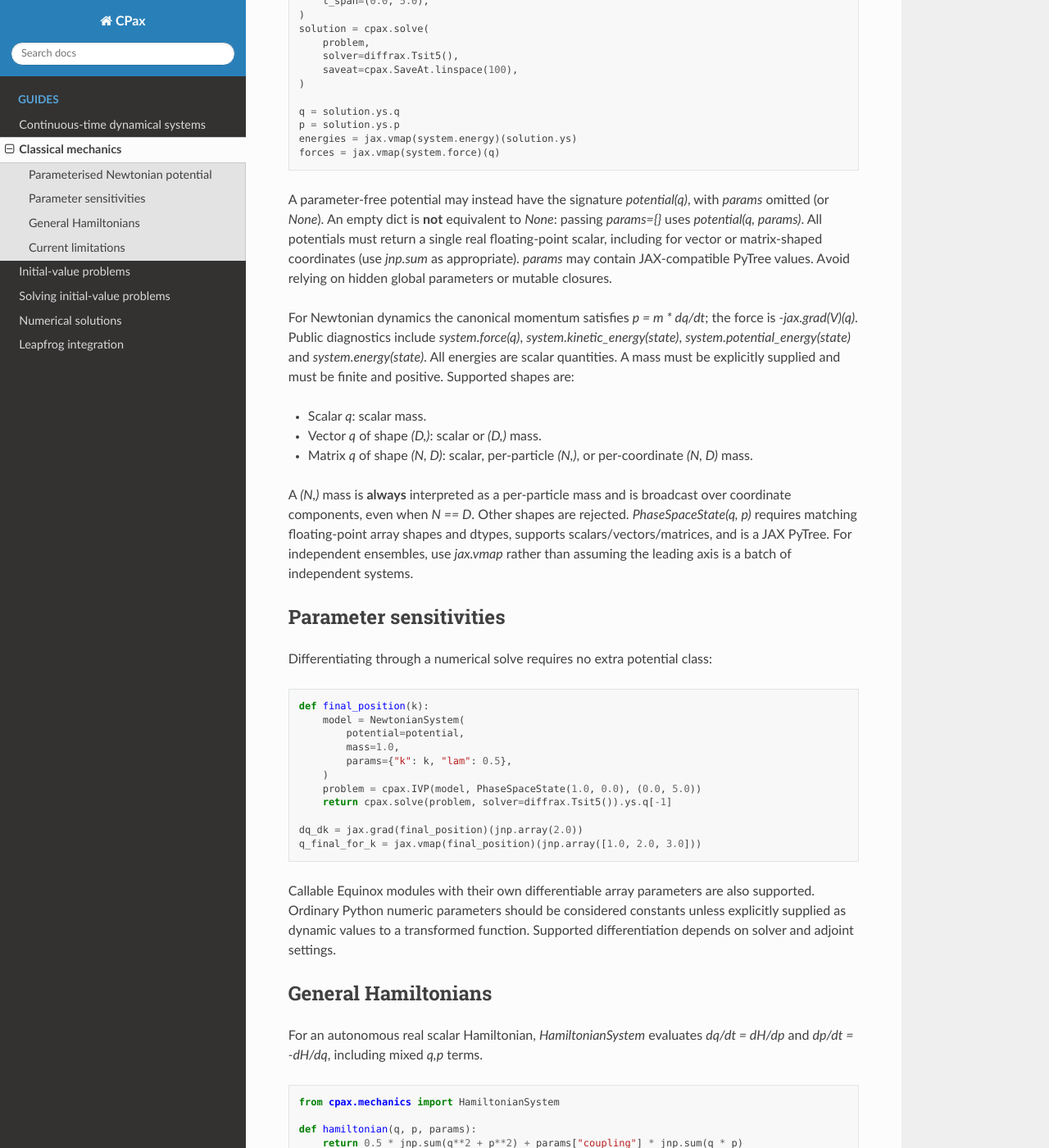
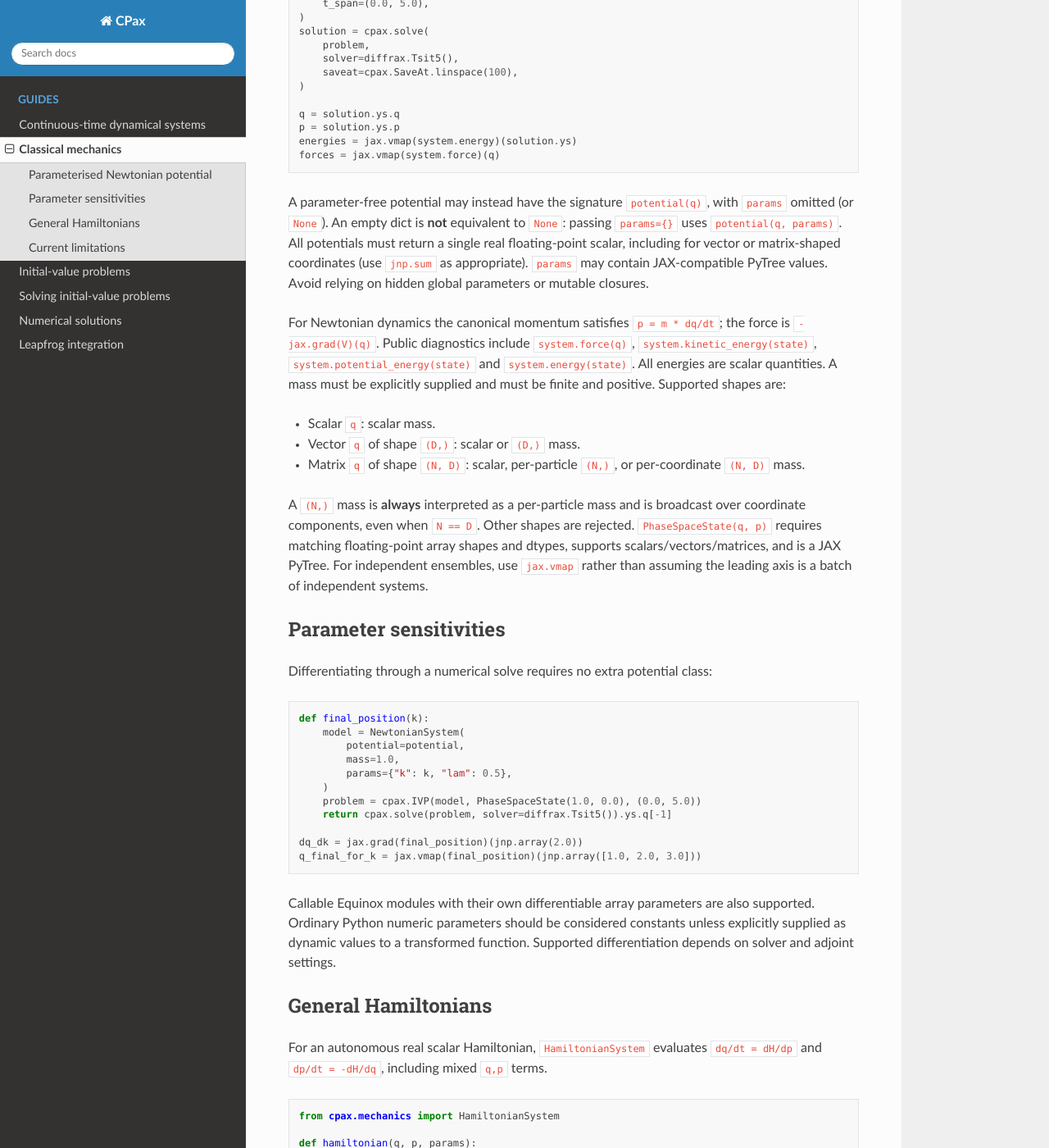
Before and after one commit to JaLuka98/CPax, a Sphinx documentation site: the page built from docs/source/mechanics.rst, in a window 1280 px wide and 1400 px high, scrolled down 706 px. Shown: the whole window at 82% size. Built offline with Sphinx 7.4.7 and the Read the Docs theme 3.1.0, drawn with Linux system fonts in a browser that asks for light colours; some of the changed text lies outside the part shown.

```diff
--- a/docs/source/mechanics.rst
+++ b/docs/source/mechanics.rst
@@ -1,15 +1,15 @@
 Classical mechanics
 ===================
 
-The `cpax.mechanics` namespace provides canonical phase-space states and
+The ``cpax.mechanics`` namespace provides canonical phase-space states and
 autonomous Newtonian and Hamiltonian models. These are physical systems,
 independent of the numerical solver. They integrate with the usual
-`cpax.IVP`, `cpax.solve` and `Solution` workflow.
+``cpax.IVP``, ``cpax.solve`` and ``Solution`` workflow.
 
 Parameterised Newtonian potential
 ---------------------------------
 
-Physical parameters are stored on the **system**, not in `IVP.args`.
+Physical parameters are stored on the **system**, not in ``IVP.args``.
 Define your potential as a normal Python function; no subclass is needed:
 
 .. code-block:: python
@@ -45,31 +45,31 @@ Define your potential as a normal Python function; no subclass is needed:
    energies = jax.vmap(system.energy)(solution.ys)
    forces = jax.vmap(system.force)(q)
 
-A parameter-free potential may instead have the signature `potential(q)`,
-with `params` omitted (or `None`). An empty dict is **not** equivalent to
-`None`: passing `params={}` uses `potential(q, params)`. All potentials
+A parameter-free potential may instead have the signature ``potential(q)``,
+with ``params`` omitted (or ``None``). An empty dict is **not** equivalent to
+``None``: passing ``params={}`` uses ``potential(q, params)``. All potentials
 must return a single real floating-point scalar, including for vector or
-matrix-shaped coordinates (use `jnp.sum` as appropriate). `params` may
+matrix-shaped coordinates (use ``jnp.sum`` as appropriate). ``params`` may
 contain JAX-compatible PyTree values. Avoid relying on hidden global
 parameters or mutable closures.
 
-For Newtonian dynamics the canonical momentum satisfies `p = m * dq/dt`;
-the force is `-jax.grad(V)(q)`. Public diagnostics include
-`system.force(q)`, `system.kinetic_energy(state)`,
-`system.potential_energy(state)` and `system.energy(state)`.
+For Newtonian dynamics the canonical momentum satisfies ``p = m * dq/dt``;
+the force is ``-jax.grad(V)(q)``. Public diagnostics include
+``system.force(q)``, ``system.kinetic_energy(state)``,
+``system.potential_energy(state)`` and ``system.energy(state)``.
 All energies are scalar quantities. A mass must be explicitly supplied
 and must be finite and positive. Supported shapes are:
 
-* Scalar `q`: scalar mass.
-* Vector `q` of shape `(D,)`: scalar or `(D,)` mass.
-* Matrix `q` of shape `(N, D)`: scalar, per-particle `(N,)`,
-  or per-coordinate `(N, D)` mass.
+* Scalar ``q``: scalar mass.
+* Vector ``q`` of shape ``(D,)``: scalar or ``(D,)`` mass.
+* Matrix ``q`` of shape ``(N, D)``: scalar, per-particle ``(N,)``,
+  or per-coordinate ``(N, D)`` mass.
 
-A `(N,)` mass is **always** interpreted as a per-particle mass and is
-broadcast over coordinate components, even when `N == D`.
-Other shapes are rejected. `PhaseSpaceState(q, p)` requires matching
+A ``(N,)`` mass is **always** interpreted as a per-particle mass and is
+broadcast over coordinate components, even when ``N == D``.
+Other shapes are rejected. ``PhaseSpaceState(q, p)`` requires matching
 floating-point array shapes and dtypes, supports scalars/vectors/matrices,
-and is a JAX PyTree. For independent ensembles, use `jax.vmap` rather than
+and is a JAX PyTree. For independent ensembles, use ``jax.vmap`` rather than
 assuming the leading axis is a batch of independent systems.
 
 Parameter sensitivities
@@ -99,8 +99,8 @@ function. Supported differentiation depends on solver and adjoint settings.
 General Hamiltonians
 --------------------
 
-For an autonomous real scalar Hamiltonian, `HamiltonianSystem` evaluates
-`dq/dt = dH/dp` and `dp/dt = -dH/dq`, including mixed `q,p` terms.
+For an autonomous real scalar Hamiltonian, ``HamiltonianSystem`` evaluates
+``dq/dt = dH/dp`` and ``dp/dt = -dH/dq``, including mixed ``q,p`` terms.
 
 .. code-block:: python
 
@@ -117,20 +117,20 @@ For an autonomous real scalar Hamiltonian, `HamiltonianSystem` evaluates
    field = system.vector_field(0.0, state)
    energy = system.energy(state)
 
-Without `params`, the Hamiltonian signature is `H(q, p)`. Since a
+Without ``params``, the Hamiltonian signature is ``H(q, p)``. Since a
 general Hamiltonian need not be separable, it deliberately does not
 promise a Newtonian force or unique kinetic/potential-energy split.
 
 Current limitations
 -------------------
 
-These models are **autonomous**: they accept time in `vector_field` to
-follow the standard interface, but reject non-`None` `IVP.args`.
+These models are **autonomous**: they accept time in ``vector_field`` to
+follow the standard interface, but reject non-``None`` ``IVP.args``.
 Explicit time dependence, external forces, non-diagonal Newtonian masses,
 coordinate-domain termination and constraints are outside this feature.
 
 Models do not impose coordinate-domain restrictions. For instance,
-`V(q) = 1/q + q**3` is only mathematically valid for positive `q`;
+``V(q) = 1/q + q**3`` is only mathematically valid for positive ``q``;
 use appropriate initial conditions and inspect solver results. No clipping
 or automatic regularisation is performed. Positivity checks on concrete
 masses do not establish dynamic constraints on JAX-traced values.
```
Also changed, not shown: docs/source/dynamics.rst (+21 -16 lines).
